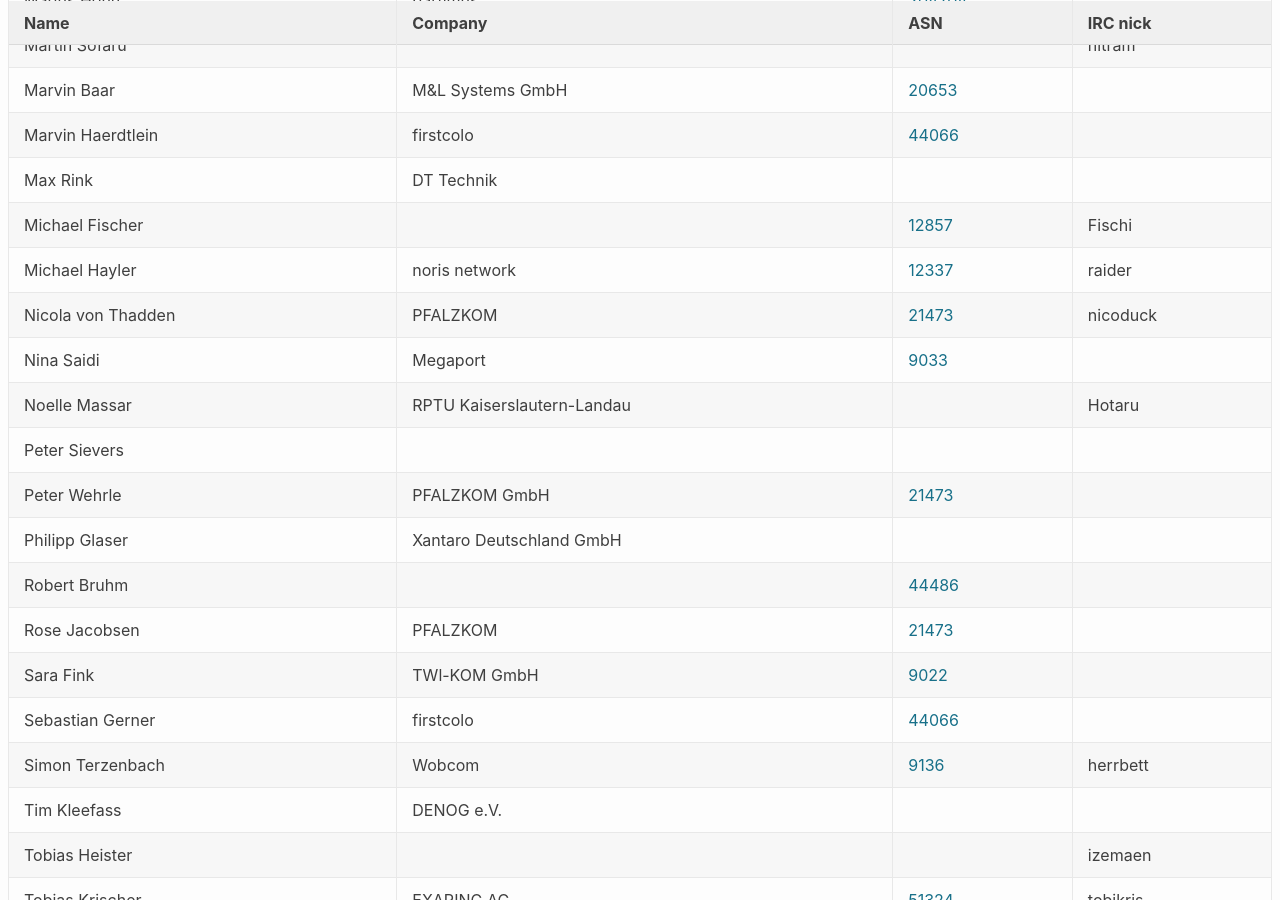
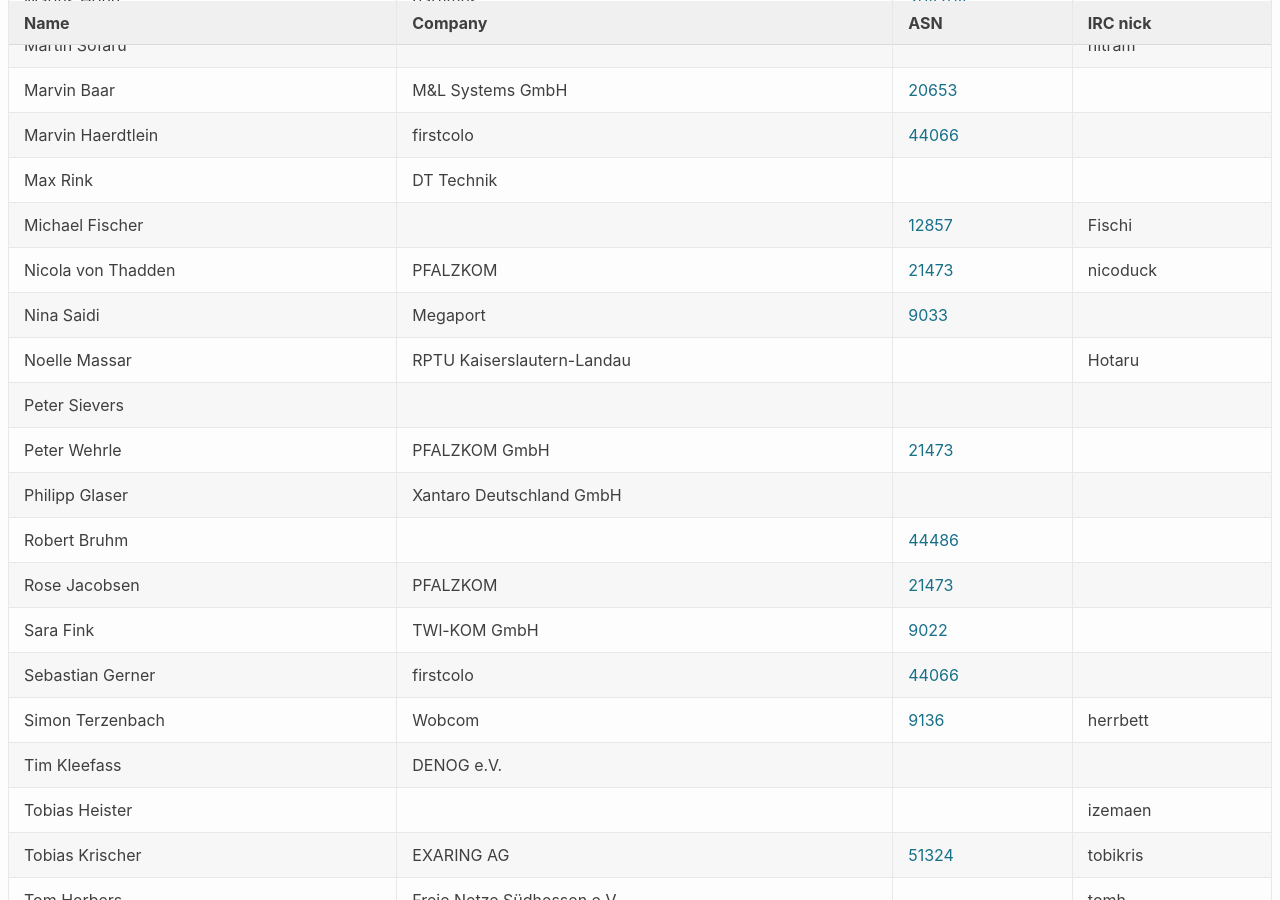
Before and after one commit to denog/pretix-attendeelist, a Jekyll site: the page built from denogmeetup24-04/index.markdown, in a window 1280 px wide and 900 px high, scrolled down 1066 px. Built offline with Jekyll 4.4.1, drawn with Linux system fonts in a browser that asks for light colours.

Commit message:
Latest data: Tue Apr 23 19:27:48 UTC 2024

```diff
--- a/_data/attendees_denogmeetup24-04.json
+++ b/_data/attendees_denogmeetup24-04.json
@@ -168,12 +168,6 @@
     "asn": "12857"
   },
   {
-    "name": "Michael Hayler",
-    "company": "noris network",
-    "irc": "raider",
-    "asn": "12337"
-  },
-  {
     "name": "Nicola von Thadden",
     "company": "PFALZKOM",
     "irc": "nicoduck",
```
